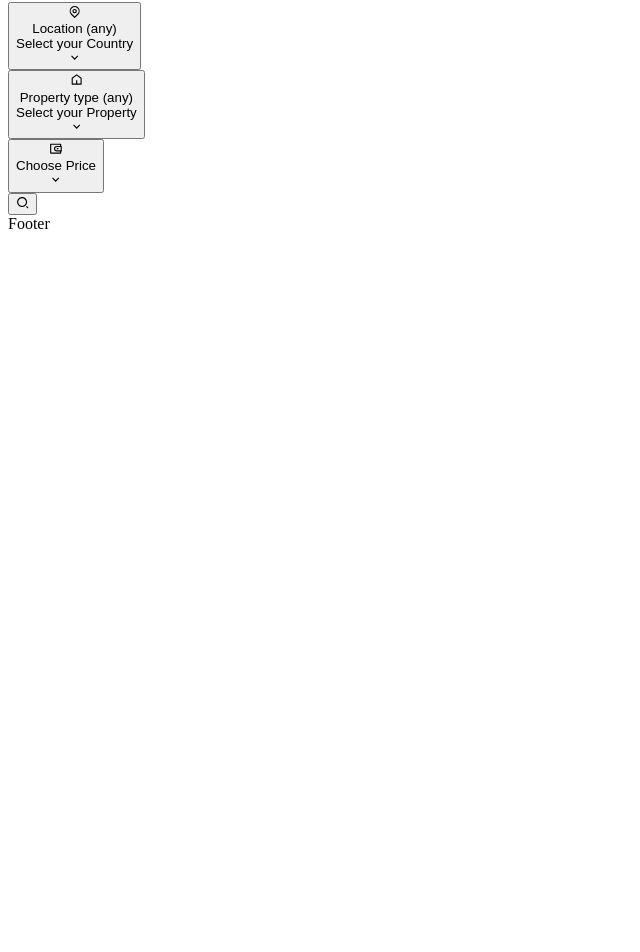
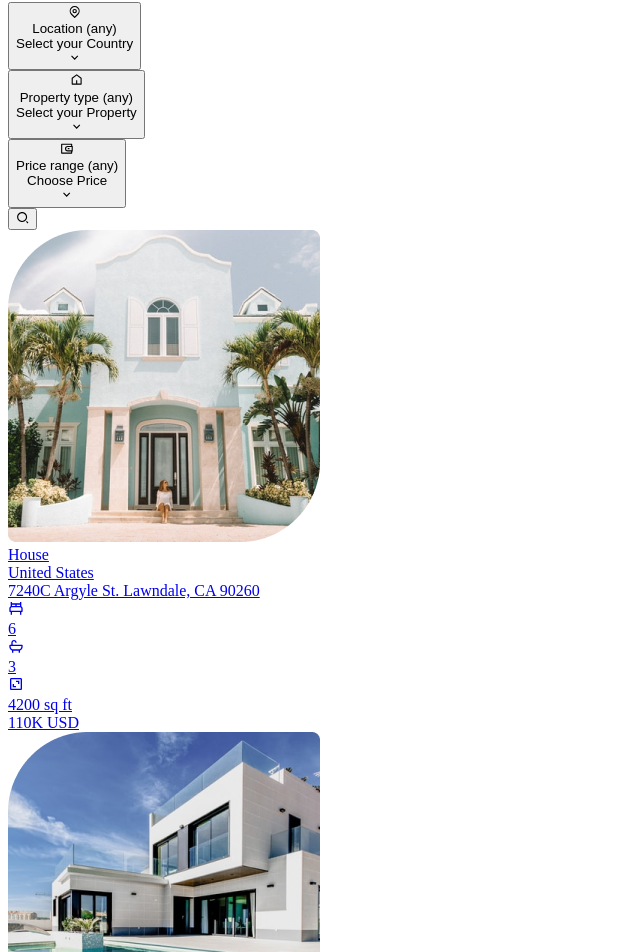
Before and after one commit to DivineDemon/realtor, a React (Create React App) app: page / in a window 1280 px wide. Shown: the part 821-1773 px from the top of the page, without its empty margins (0-640 px from the left). Before the commit the page ends 1062 px from the top, so only its background shows below. Built offline with nearby package versions, Linux system fonts and the light colour scheme.

Commit message:
House List! 🚀✨

```diff
--- a/package.json
+++ b/package.json
@@ -5,6 +5,7 @@
   "dependencies": {
     "@headlessui/react": "^1.7.15",
     "autoprefixer": "^10.4.14",
+    "millify": "^6.1.0",
     "postcss": "^8.4.24",
     "react": "^18.2.0",
     "react-dom": "^18.2.0",
--- a/src/components/House.jsx
+++ b/src/components/House.jsx
@@ -1,7 +1,45 @@
 import React from "react";
+import millify from "millify";
+import { BiBed, BiBath, BiArea } from "react-icons/bi";
 
-const House = () => {
-  return <div>House</div>;
+const House = ({ house }) => {
+  const { image, type, country, address, bedrooms, bathrooms, surface, price } =
+    house;
+  return (
+    <div className="bg-white shadow-1 p-5 rounded-lg rounded-tl-[90px] w-full max-w-[352px] mx-auto cursor-pointer hover:shadow-2xl transition">
+      <img className="mb-8" src={image} alt="house" />
+      <div className="mb-4 flex gap-x-2 text-sm">
+        <div className="bg-green-500 rounded-full text-white px-3">{type}</div>
+        <div className="bg-violet-500 rounded-full text-white px-3">
+          {country}
+        </div>
+      </div>
+      <div className="text-lg font-semibold max-w-[260px]">{address}</div>
+      <div className="flex gap-x-4 my-4">
+        <div className="flex items-center text-gray-600 gap-1">
+          <div className="text-[20px]">
+            <BiBed />
+          </div>
+          <div>{bedrooms}</div>
+        </div>
+        <div className="flex items-center text-gray-600 gap-1">
+          <div className="text-[20px]">
+            <BiBath />
+          </div>
+          <div>{bathrooms}</div>
+        </div>
+        <div className="flex items-center text-gray-600 gap-1">
+          <div className="text-[20px]">
+            <BiArea />
+          </div>
+          <div>{surface}</div>
+        </div>
+      </div>
+      <div className="text-lg font-semibold text-violet-600 mb-4">
+        {millify(price)} USD
+      </div>
+    </div>
+  );
 };
 
 export default House;
--- a/src/components/HouseContext.jsx
+++ b/src/components/HouseContext.jsx
@@ -5,11 +5,11 @@ import { housesData } from "../utils/data";
 export const HouseContext = createContext();
 
 export const HouseContextProvider = ({ children }) => {
-  const [price, setPrice] = useState("");
   const [loading, setLoading] = useState(false);
   const [countries, setCountries] = useState([]);
   const [properties, setProperties] = useState([]);
   const [houses, setHouses] = useState(housesData);
+  const [price, setPrice] = useState("Price range (any)");
   const [country, setCountry] = useState("Location (any)");
   const [property, setProperty] = useState("Property type (any)");
 
--- a/src/components/HouseList.jsx
+++ b/src/components/HouseList.jsx
@@ -1,7 +1,28 @@
-import React from "react";
+import React, { useContext } from "react";
+import { Link } from "react-router-dom";
+import { ImSpinner2 } from "react-icons/im";
+
+import House from "./House";
+import { HouseContext } from "./HouseContext";
 
 const HouseList = () => {
-  return <div>HouseList</div>;
+  const { houses, loading } = useContext(HouseContext);
+
+  return (
+    <section className="mb-20">
+      <div className="container mx-auto">
+        <div className=" grid md:grid-cols-2 lg:grid-cols-3 gap-14">
+          {houses.map((house) => {
+            return (
+              <Link to={`/property/${house.id}`} key={house.id}>
+                <House house={house} />
+              </Link>
+            );
+          })}
+        </div>
+      </div>
+    </section>
+  );
 };
 
 export default HouseList;
--- a/src/pages/Home.jsx
+++ b/src/pages/Home.jsx
@@ -1,11 +1,13 @@
 import React from "react";
 
 import Banner from "../components/Banner";
+import HouseList from "../components/HouseList";
 
 const Home = () => {
   return (
     <div className="min-h-[1800px]">
       <Banner />
+      <HouseList />
     </div>
   );
 };
```
Also changed, not shown: 1 other file (tests, documents, lock files or other folders).
